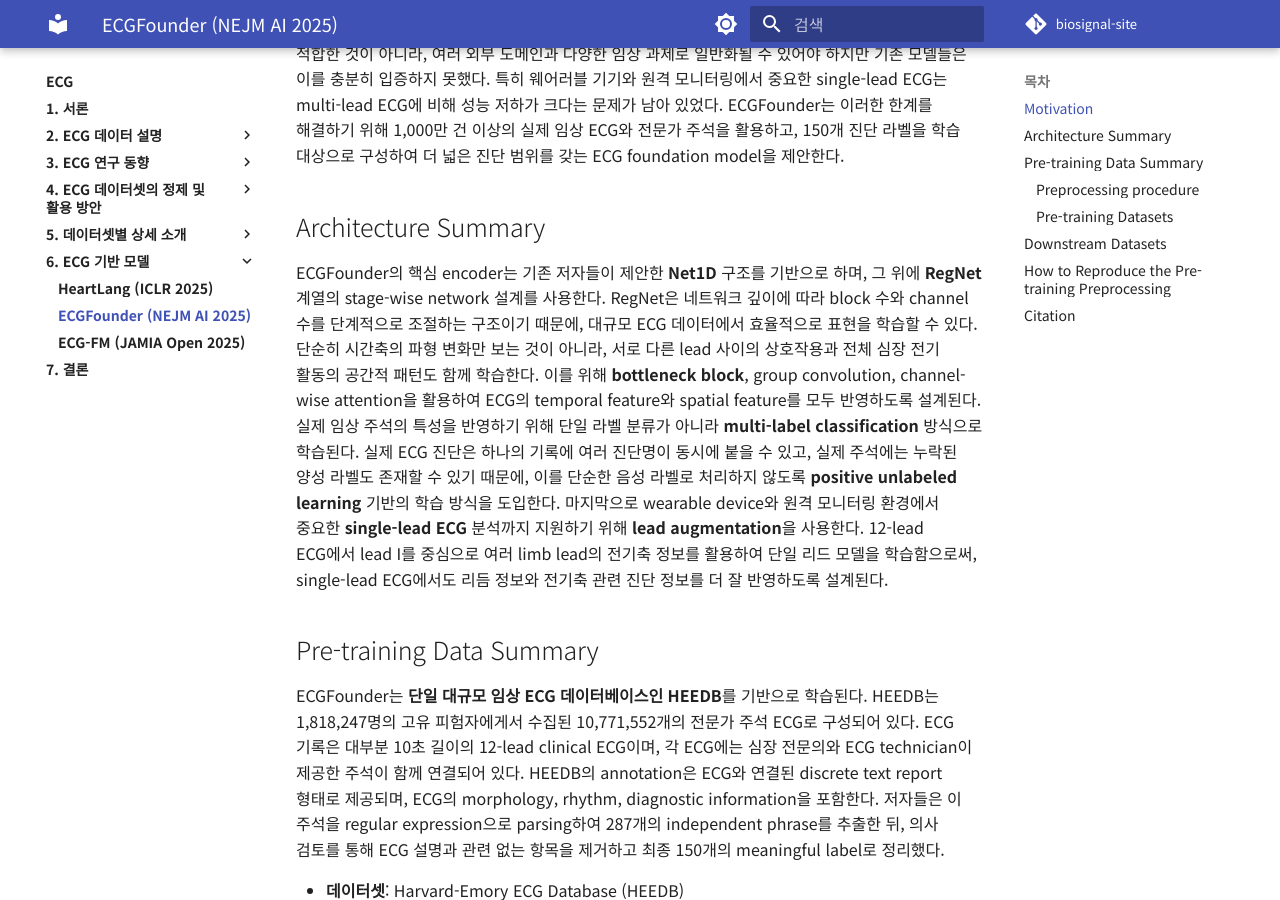
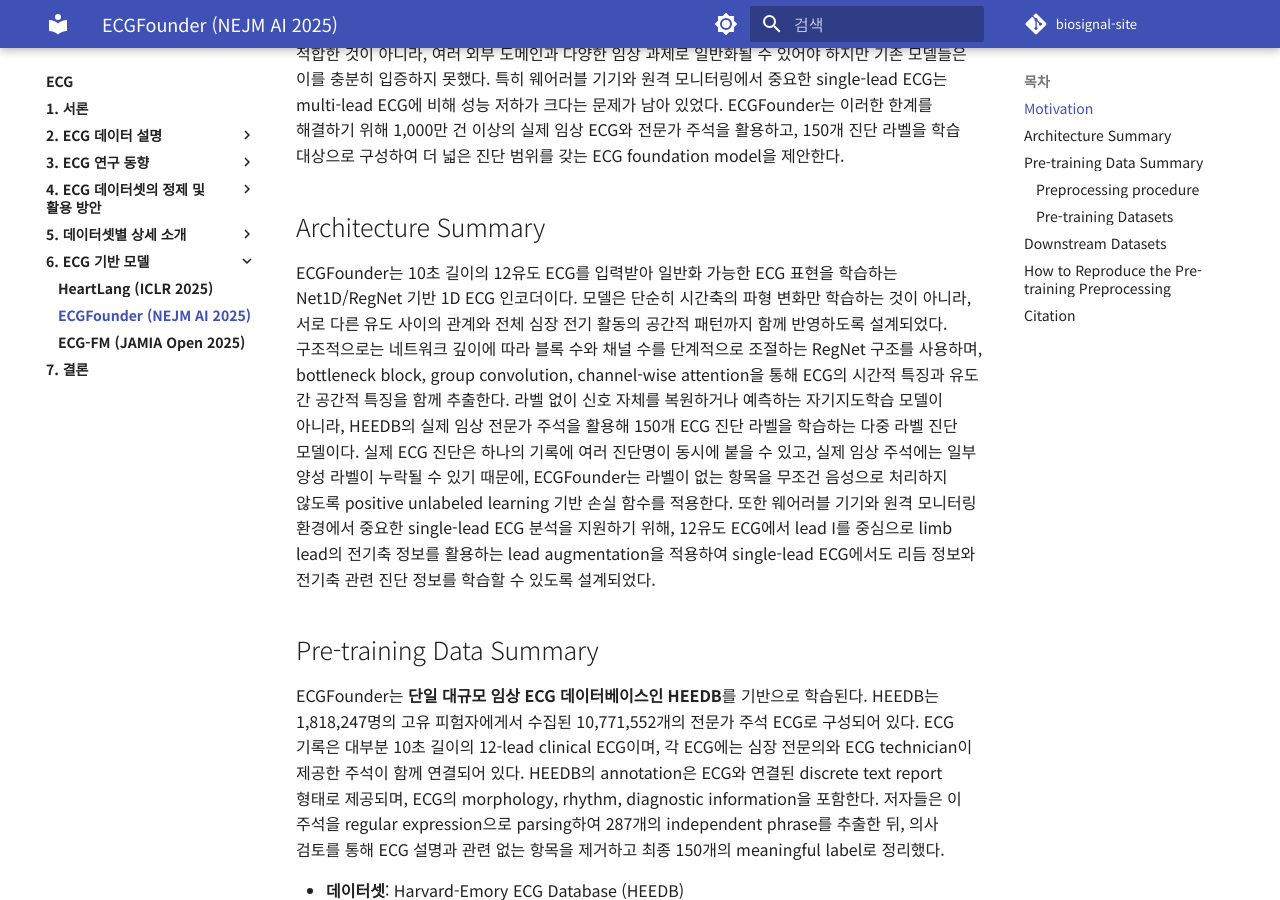
Before and after one commit to iwantjeonyeok/biosignal-site, an MkDocs documentation site: the page built from docs/ecg/6-ecg-기반-모델/ecgfounder.md, in a window 1280 px wide and 900 px high, scrolled down 574 px. Built offline with MkDocs 1.6.1 and Material for MkDocs 9.7.7, drawn with Linux system fonts in a browser that asks for light colours; comment, search, counter and statistics services are not loaded.

Commit message:
Update ecgfounder.md

```diff
--- a/docs/ecg/6-ecg-기반-모델/ecgfounder.md
+++ b/docs/ecg/6-ecg-기반-모델/ecgfounder.md
@@ -14,8 +14,7 @@
 
 ## Architecture Summary
 
-ECGFounder의 핵심 encoder는 기존 저자들이 제안한 **Net1D** 구조를 기반으로 하며, 그 위에 **RegNet** 계열의 stage-wise network 설계를 사용한다. RegNet은 네트워크 깊이에 따라 block 수와 channel 수를 단계적으로 조절하는 구조이기 때문에, 대규모 ECG 데이터에서 효율적으로 표현을 학습할 수 있다. 단순히 시간축의 파형 변화만 보는 것이 아니라, 서로 다른 lead 사이의 상호작용과 전체 심장 전기 활동의 공간적 패턴도 함께 학습한다. 이를 위해 **bottleneck block**, group convolution, channel-wise attention을 활용하여 ECG의 temporal feature와 spatial feature를 모두 반영하도록 설계된다. 실제 임상 주석의 특성을 반영하기 위해 단일 라벨 분류가 아니라 **multi-label classification** 방식으로 학습된다. 실제 ECG 진단은 하나의 기록에 여러 진단명이 동시에 붙을 수 있고, 실제 주석에는 누락된 양성 라벨도 존재할 수 있기 때문에, 이를 단순한 음성 라벨로 처리하지 않도록 **positive unlabeled learning** 기반의 학습 방식을 도입한다.
-마지막으로 wearable device와 원격 모니터링 환경에서 중요한 **single-lead ECG** 분석까지 지원하기 위해 **lead augmentation**을 사용한다. 12-lead ECG에서 lead I를 중심으로 여러 limb lead의 전기축 정보를 활용하여 단일 리드 모델을 학습함으로써, single-lead ECG에서도 리듬 정보와 전기축 관련 진단 정보를 더 잘 반영하도록 설계된다.
+ECGFounder는 10초 길이의 12유도 ECG를 입력받아 일반화 가능한 ECG 표현을 학습하는 Net1D/RegNet 기반 1D ECG 인코더이다. 모델은 단순히 시간축의 파형 변화만 학습하는 것이 아니라, 서로 다른 유도 사이의 관계와 전체 심장 전기 활동의 공간적 패턴까지 함께 반영하도록 설계되었다. 구조적으로는 네트워크 깊이에 따라 블록 수와 채널 수를 단계적으로 조절하는 RegNet 구조를 사용하며, bottleneck block, group convolution, channel-wise attention을 통해 ECG의 시간적 특징과 유도 간 공간적 특징을 함께 추출한다. 라벨 없이 신호 자체를 복원하거나 예측하는 자기지도학습 모델이 아니라, HEEDB의 실제 임상 전문가 주석을 활용해 150개 ECG 진단 라벨을 학습하는 다중 라벨 진단 모델이다. 실제 ECG 진단은 하나의 기록에 여러 진단명이 동시에 붙을 수 있고, 실제 임상 주석에는 일부 양성 라벨이 누락될 수 있기 때문에, ECGFounder는 라벨이 없는 항목을 무조건 음성으로 처리하지 않도록 positive unlabeled learning 기반 손실 함수를 적용한다. 또한 웨어러블 기기와 원격 모니터링 환경에서 중요한 single-lead ECG 분석을 지원하기 위해, 12유도 ECG에서 lead I를 중심으로 limb lead의 전기축 정보를 활용하는 lead augmentation을 적용하여 single-lead ECG에서도 리듬 정보와 전기축 관련 진단 정보를 학습할 수 있도록 설계되었다.
 
 ## Pre-training Data Summary
 
```
